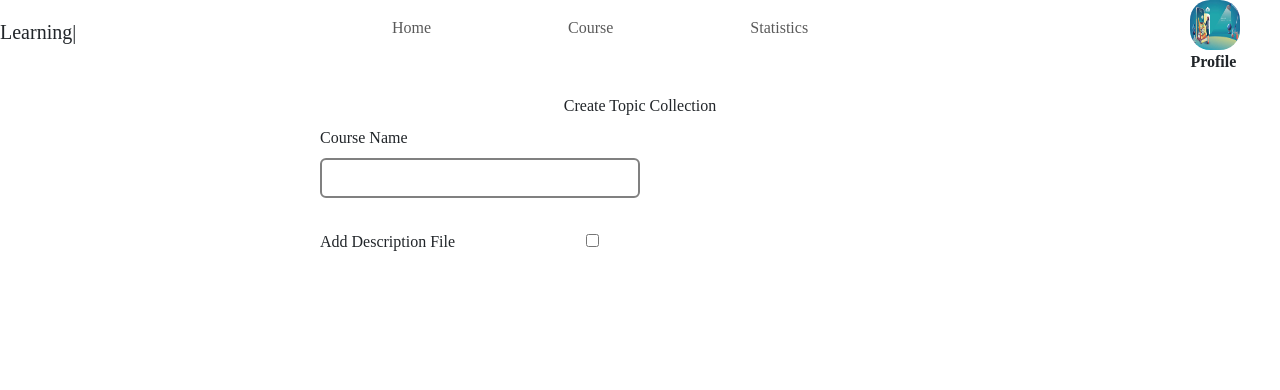
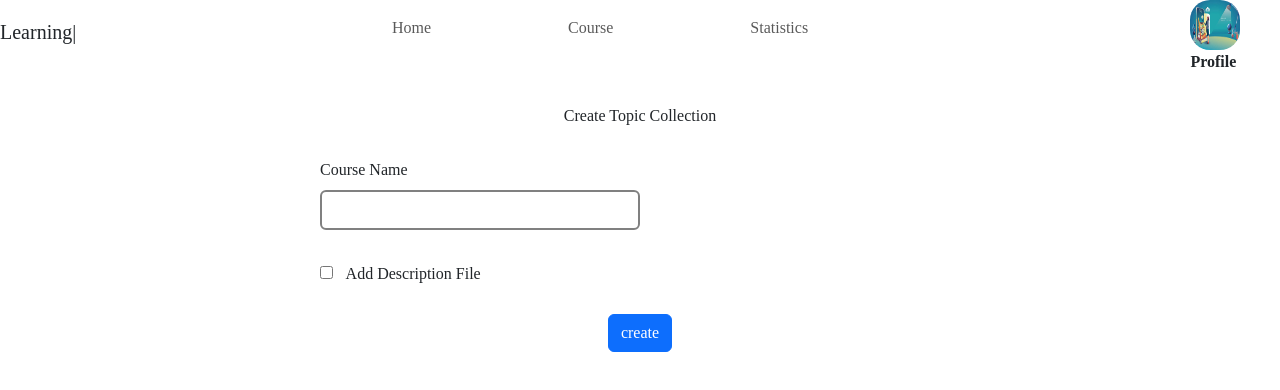
Before and after one commit to Red-stevo/E-LearningHub, a React (Vite) app in the folder student-learning-assistant/: page /student-assistant/learn/add/course in a window 1280 px wide. Shown: the top 390 px of the page. Built offline with nearby package versions, Linux system fonts and the light colour scheme; sample sign-in values are in the browser's storage.

Commit message:
Commit message >>>>> designing the collextion page <<<<<

```diff
--- a/student-learning-assistant/src/AppPages/RoutedPages/CreateCourse.jsx
+++ b/student-learning-assistant/src/AppPages/RoutedPages/CreateCourse.jsx
@@ -1,4 +1,4 @@
-import {Form, FormLabel} from "react-bootstrap";
+import {Button, Form, FormLabel} from "react-bootstrap";
 import './../Styles/CreateCourse.css'
 export const CreateCourse = () => {
     return(<div className={"collection-form"}>
@@ -11,9 +11,12 @@ export const CreateCourse = () => {
             </Form.Group>
 
             <Form.Group>
-                <Form.Label htmlFor={"description-file"} className={"description-label"}>Add Description File</Form.Label>
-                 <input id={"description-file"} type={"checkbox"}/>
+                <input id={"description-file"} type={"checkbox"} />
+                <Form.Label htmlFor={"description-file"} className={"description-label"}>Add Description File
+                </Form.Label>
             </Form.Group>
+
+            <div className={"create-button"}><Button>create</Button></div>
         </Form>
     </div>)
 }
--- a/student-learning-assistant/src/AppPages/Styles/CreateCourse.css
+++ b/student-learning-assistant/src/AppPages/Styles/CreateCourse.css
@@ -1,7 +1,8 @@
 .form-title {
     display: flex;
     justify-content: center;
-    margin-top: 20px;
+    margin-top: 30px;
+    margin-bottom: 30px !important;
 }
 
 .create-collection {
@@ -29,9 +30,15 @@
 
 #description-file {
     width: 2%;
-    background-color: red;
+    margin-right: 2%;
 }
 
 #description-file:checked {
-    background: lawngreen;
+    border: lawngreen solid 5px;
 }
+
+.create-button {
+    display: flex;
+    justify-content: center;
+    margin-top: 20px;
+ }
```
